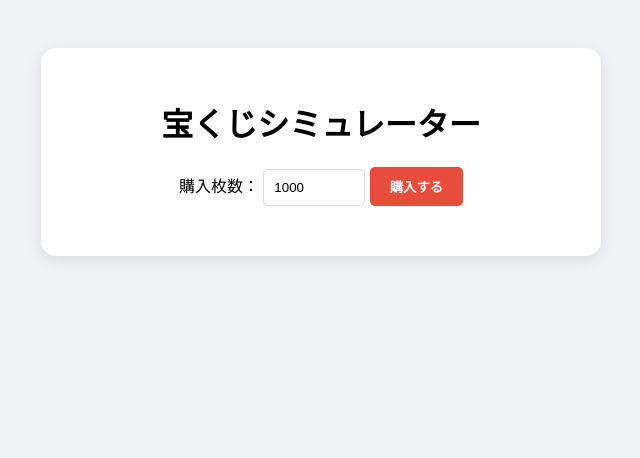
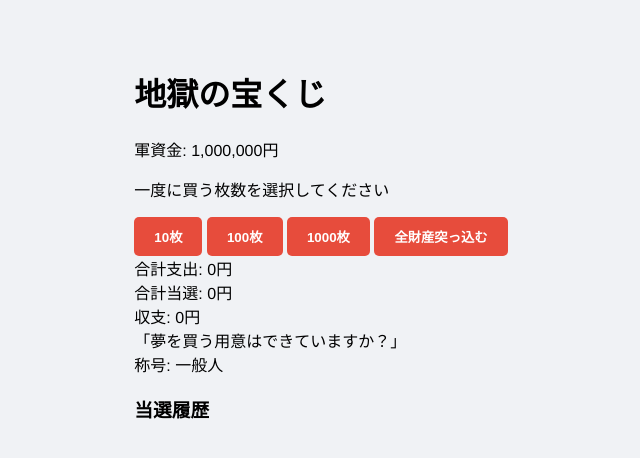
Before and after one commit to gaia496/ex, a plain HTML site: page index.html in a window 1280 px wide. Shown: the whole page, without its empty margins (319-959 px from the left). Drawn offline with Linux system fonts and the light colour scheme.

Commit message:
Update index.html

```diff
--- a/index.html
+++ b/index.html
@@ -3,33 +3,48 @@
 <head>
     <meta charset="UTF-8">
     <meta name="viewport" content="width=device-width, initial-scale=1.0">
-    <title>宝くじシミュレーター</title>
+    <title>地獄の宝くじシミュレーター</title>
     <link rel="stylesheet" href="style.css">
 </head>
 <body>
+    <div class="game-container">
+        <header>
+            <h1>地獄の宝くじ</h1>
+            <div class="status-bar">
+                <div class="status-label">軍資金: <span id="currentWallet">1,000,000</span>円</div>
+                <div class="progress-container"><div id="walletBar" class="progress-bar"></div></div>
+            </div>
+        </header>
 
-    <div class="container">
-        <h1>宝くじシミュレーター</h1>
-        <div class="input-group">
-            <label for="buyAmount">購入枚数：</label>
-            <input type="number" id="buyAmount" value="1000" min="1">
-            <button id="startBtn">購入する</button>
-        </div>
+        <main>
+            <div class="control-panel">
+                <p>一度に買う枚数を選択してください</p>
+                <div class="button-grid">
+                    <button onclick="play(10)">10枚</button>
+                    <button onclick="play(100)">100枚</button>
+                    <button onclick="play(1000)">1000枚</button>
+                    <button id="allInBtn" onclick="playAllIn()">全財産突っ込む</button>
+                </div>
+            </div>
 
-        <div id="resultArea" class="hidden">
-            <div class="summary-cards">
-                <div class="card">支出<br><span id="spent">0</span>円</div>
-                <div class="card">当選金<br><span id="won">0</span>円</div>
-                <div class="card" id="balanceCard">収支<br><span id="balance">0</span>円</div>
-                <div class="card">還元率<br><span id="rate">0</span>%</div>
+            <div id="displayArea" class="display-area">
+                <div class="main-stats">
+                    <div class="stat-item">合計支出: <span id="totalSpent">0</span>円</div>
+                    <div class="stat-item">合計当選: <span id="totalWon">0</span>円</div>
+                    <div class="stat-item highlight">収支: <span id="balance">0</span>円</div>
+                </div>
+
+                <div id="commentary" class="commentary">「夢を買う用意はできていますか？」</div>
+
+                <div id="rankDisplay" class="rank">称号: 一般人</div>
             </div>
-            <div class="details">
-                <h3>当選内訳</h3>
-                <ul id="detailsList"></ul>
+
+            <div class="log-section">
+                <h3>当選履歴</h3>
+                <ul id="winLog"></ul>
             </div>
-        </div>
+        </main>
     </div>
-
     <script src="script.js"></script>
 </body>
 </html>
```
